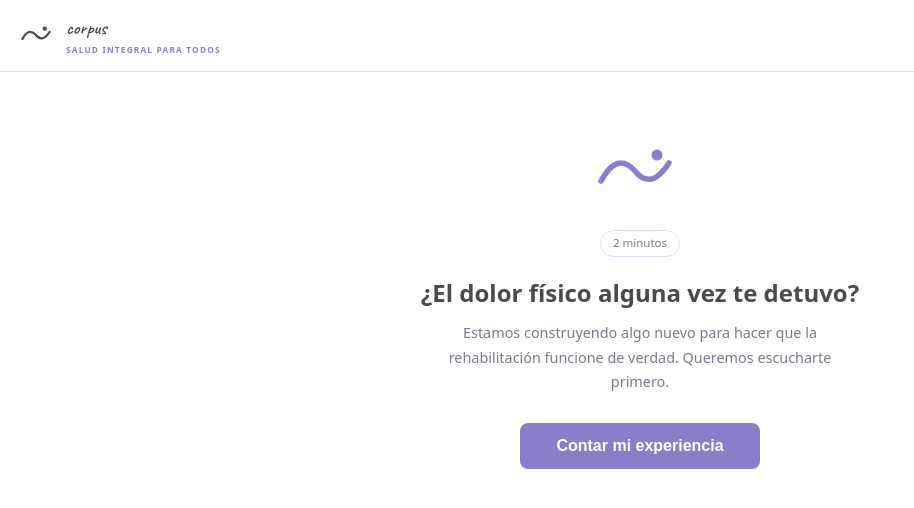
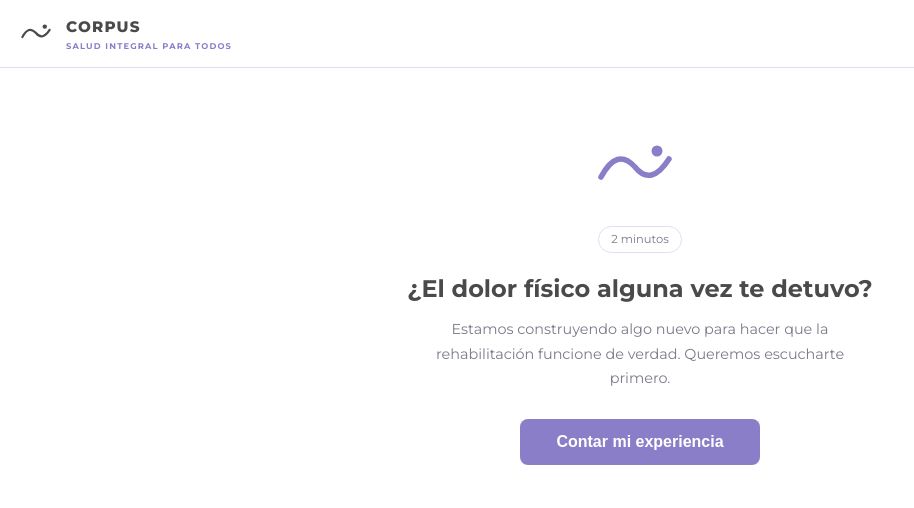
Before and after one commit to ignacio-aranguiz/corpus-salud-web, a plain HTML site: page descubrimiento-v2.html in a window 1280 px wide. Shown: the whole page, without its empty margins (0-914 px from the left). Drawn offline with Linux system fonts and the light colour scheme.

Commit message:
descubrimiento v2 — tipografía Montserrat del brand book
Co-Authored-By: Claude Sonnet 4.6 <noreply@anthropic.com>

```diff
--- a/descubrimiento-v2.html
+++ b/descubrimiento-v2.html
@@ -5,7 +5,7 @@
   <meta name="viewport" content="width=device-width, initial-scale=1.0" />
   <title>Corpus — Descubriendo una Necesidad</title>
   <link rel="preconnect" href="https://fonts.googleapis.com">
-  <link href="https://fonts.googleapis.com/css2?family=Caveat:wght@400;600&display=swap" rel="stylesheet">
+  <link href="https://fonts.googleapis.com/css2?family=Montserrat:wght@300;400;500;700;800&display=swap" rel="stylesheet">
   <style>
     *, *::before, *::after { box-sizing: border-box; margin: 0; padding: 0; }
     :root {
@@ -20,11 +20,11 @@
       --border-soft: #C8C4D8;
       --white:       #FFFFFF;
     }
-    body { font-family: system-ui, -apple-system, sans-serif; background: var(--bg); color: var(--charcoal); line-height: 1.6; }
+    body { font-family: 'Montserrat', system-ui, sans-serif; background: var(--bg); color: var(--charcoal); line-height: 1.6; }
 
     /* ── Header ── */
     .header { background: var(--white); border-bottom: 1px solid var(--border); padding: 14px 20px; display: flex; align-items: center; gap: 10px; position: sticky; top: 0; z-index: 10; }
-    .header-wordmark { font-family: 'Caveat', cursive; font-size: 1.15rem; font-weight: 600; color: var(--charcoal); letter-spacing: 0.01em; }
+    .header-wordmark { font-family: 'Montserrat', sans-serif; font-size: 0.95rem; font-weight: 800; color: var(--charcoal); letter-spacing: 0.08em; text-transform: uppercase; }
     .header-sub { font-size: 0.52rem; letter-spacing: 0.14em; text-transform: uppercase; color: var(--brand); font-weight: 600; display: block; }
 
     /* ── Container ── */
```
